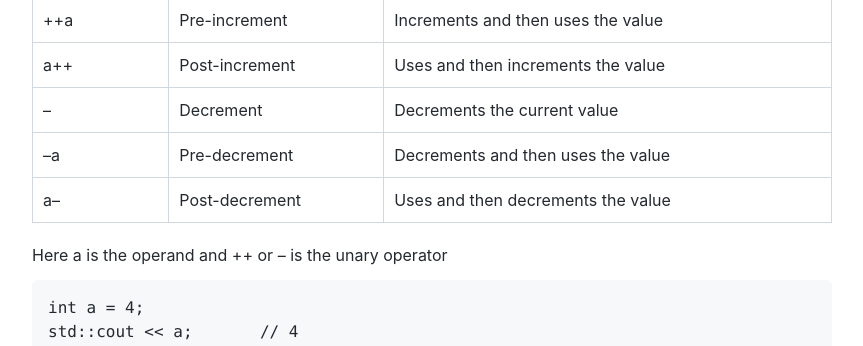
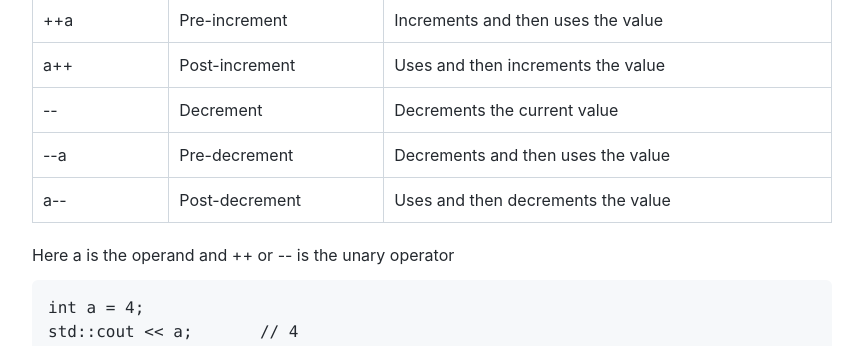
Before and after one commit to ashweeni-b/knowledge-base, a Jekyll site: the page built from cs-notes/programming/operators.md, in a window 1280 px wide and 900 px high. Shown: the part 258-604 px from the top of the window, without its empty margins (208-1071 px from the left). Built offline with Jekyll 4.4.1, drawn with Linux system fonts in a browser that asks for light colours; our own code applies the rules of GitHub Pages for plain Markdown files.

````diff
--- a/cs-notes/programming/operators.md
+++ b/cs-notes/programming/operators.md
@@ -7,11 +7,11 @@
 | ++ | Increment | Increments the current value |
 | ++a | Pre-increment | Increments and then uses the value |
 | a++ | Post-increment | Uses and then increments the value |
-| -- | Decrement | Decrements the current value |
-| --a | Pre-decrement | Decrements and then uses the value |
-| a-- | Post-decrement | Uses and then decrements the value |
+| \-\- | Decrement | Decrements the current value |
+| \-\-a | Pre-decrement | Decrements and then uses the value |
+| a\-\- | Post-decrement | Uses and then decrements the value |
 
-Here a is the operand and ++ or -- is the unary operator
+Here a is the operand and ++ or \-\- is the unary operator
 
 ```cpp
 int a = 4;
````
Also changed, not shown: cs-notes/programming/tokens.md (+2 -2 lines).
